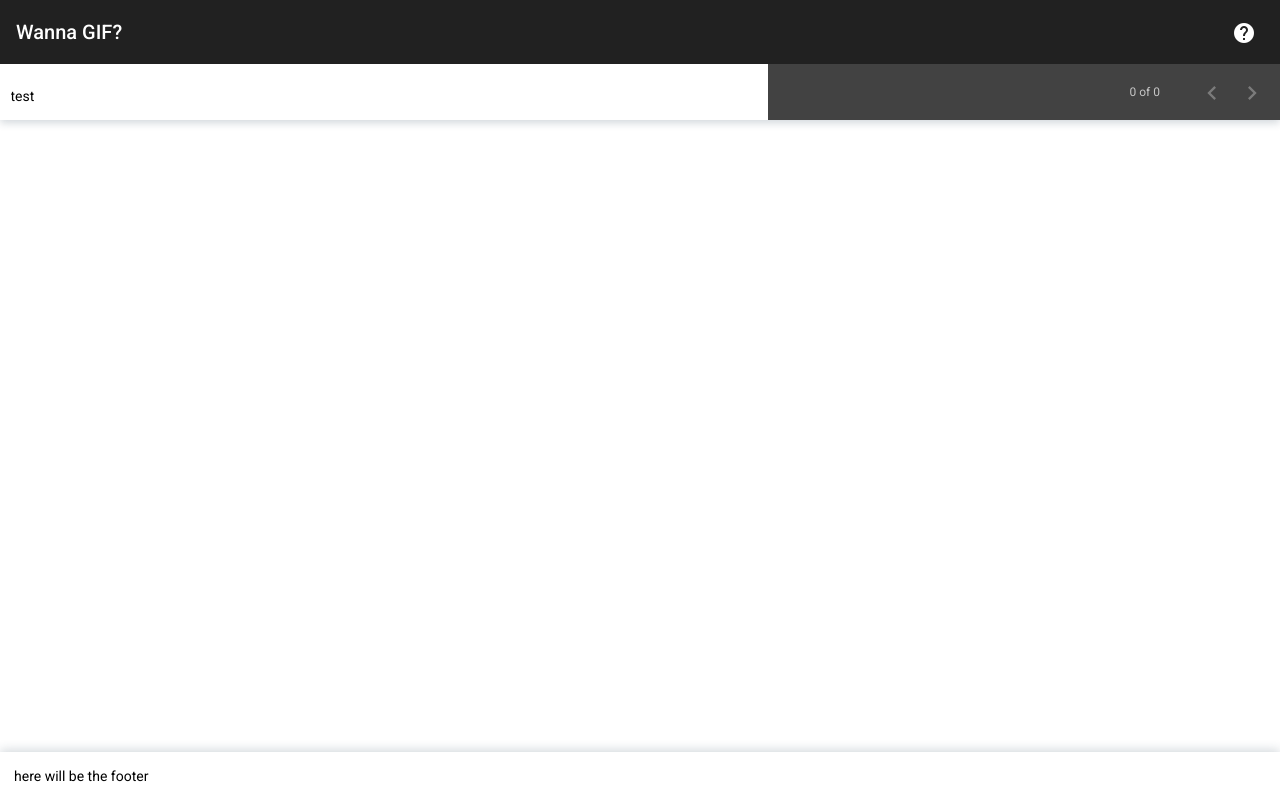
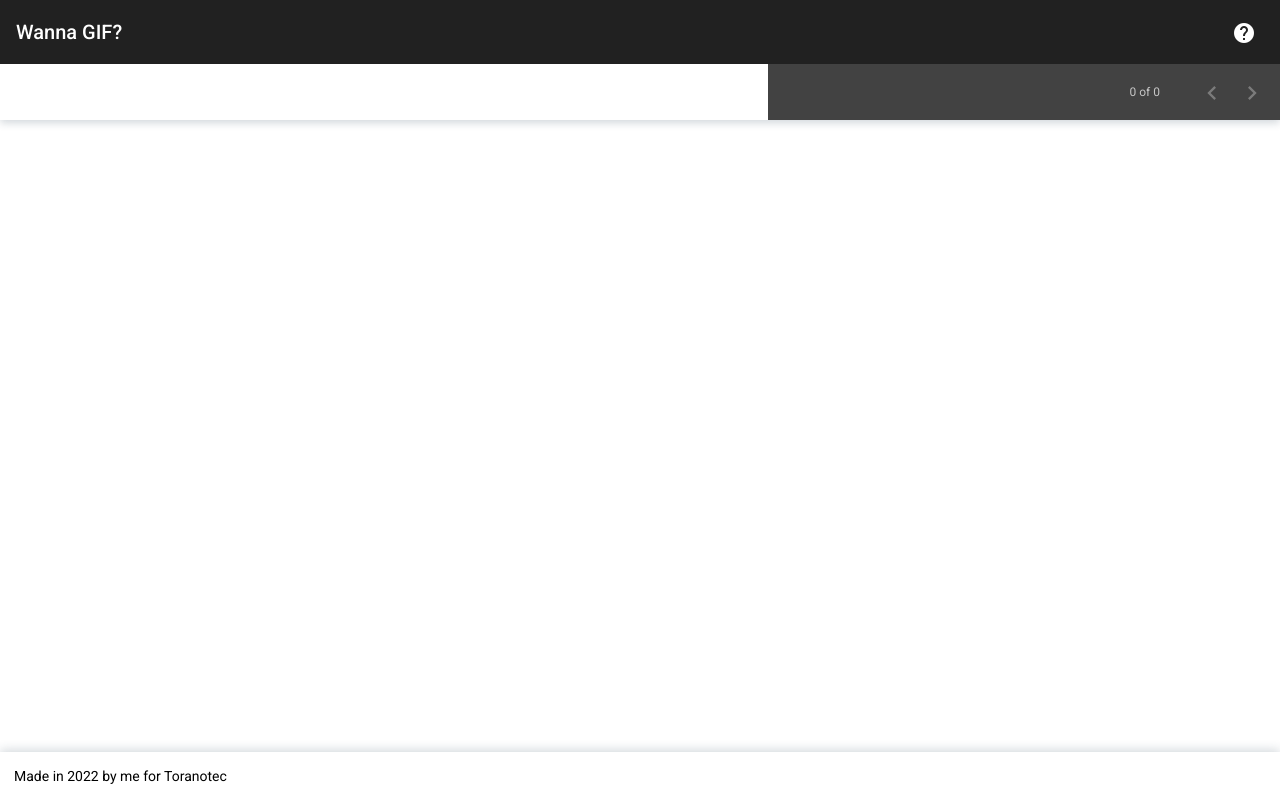
Before and after one commit to AntonKhurs/toranotec-test-app, an Angular app in the folder app/: page / in a window 1280 px wide. Built offline with nearby package versions, Linux system fonts and the light colour scheme.

Commit message:
removed unnecessary test data

```diff
--- a/app/src/app/components/giphy/gif-grid/gif-grid.component.ts
+++ b/app/src/app/components/giphy/gif-grid/gif-grid.component.ts
@@ -9,7 +9,7 @@ import { PageEvent } from '@angular/material/paginator';
 })
 export class GifGridComponent implements OnInit {
 
-  public query: string = 'test';
+  public query: string = '';
   public pageIndex: number = 0;
 
   public readonly pageSize: number = 9;
--- a/app/src/app/components/layout/footer/footer.component.html
+++ b/app/src/app/components/layout/footer/footer.component.html
@@ -1,3 +1,3 @@
 <div>
-  here will be the footer
+  Made in 2022 by me for Toranotec
 </div>
```
